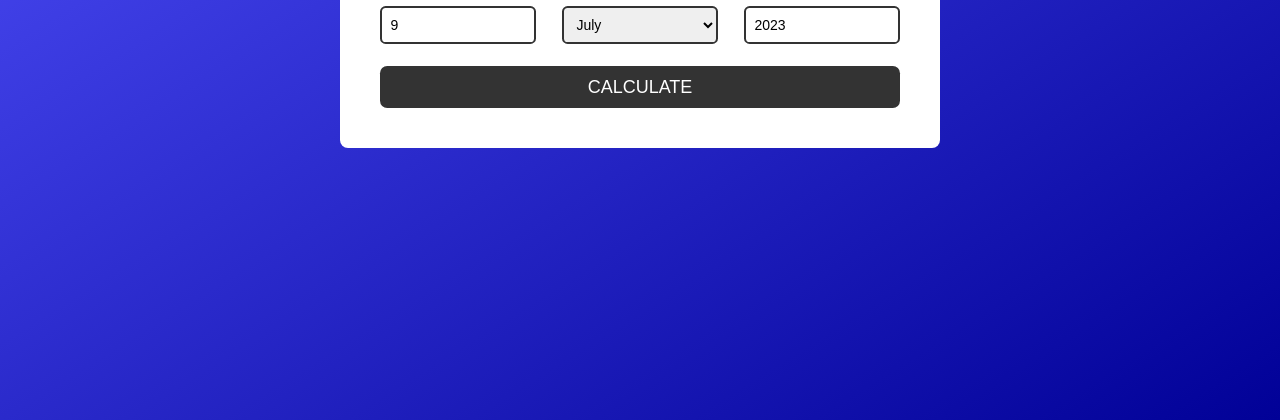
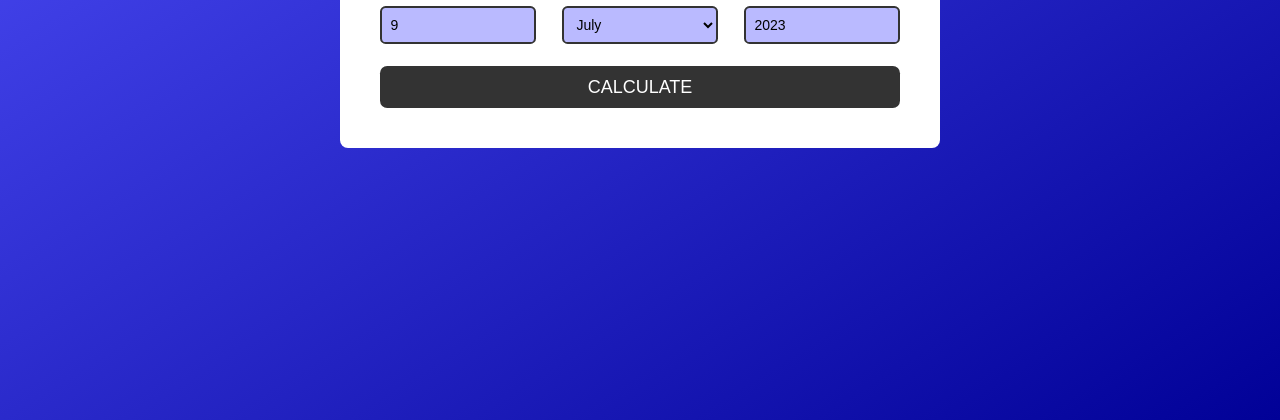
Before and after one commit to therobinyadav/web-mini-projects, a plain HTML site: page age-calculator/index.html in a window 1280 px wide. Shown: the part 380-800 px from the top of the page. Drawn offline with Linux system fonts and the light colour scheme.

Commit message:
Update style.css
Give bg color to input elemetns.

```diff
--- a/age-calculator/style.css
+++ b/age-calculator/style.css
@@ -64,6 +64,7 @@ body {
   padding: .6em;
   border: .2em solid #333;
   border-radius: .4em;
+  background-color: rgba(83, 83, 255, 0.4);
 }
 
 .btn {
```
